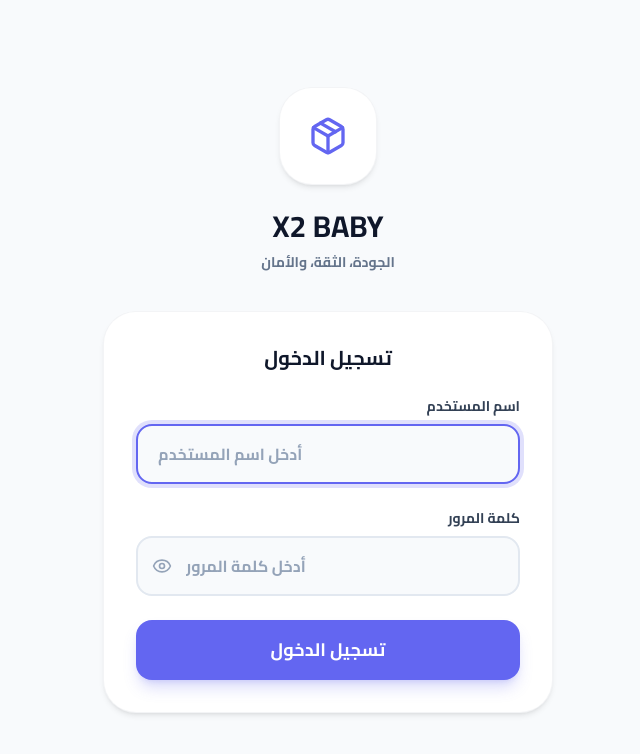
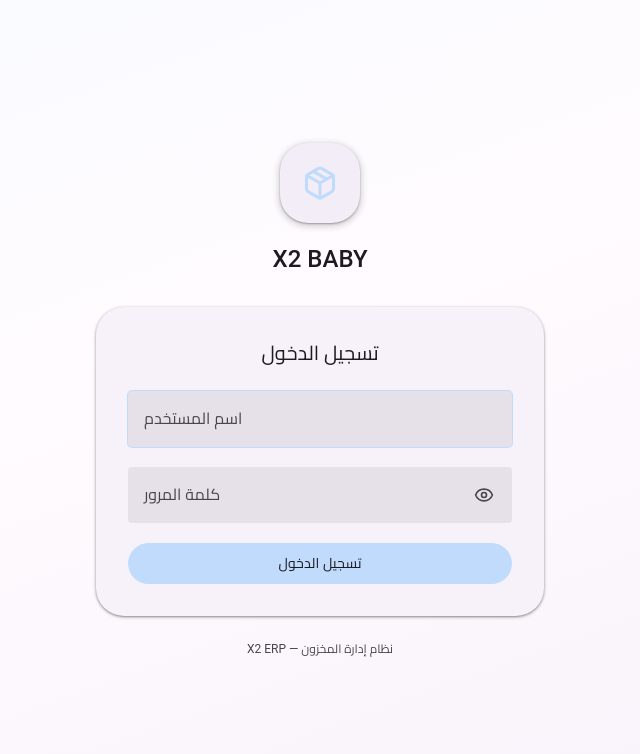
Before and after one commit to esm5436-wq/x2-baby-erp, a React (Vite) app in the folder frontend/: page / in a window 1280 px wide. Shown: the top 754 px of the page, without its empty margins (431-1071 px from the left). Built offline with nearby package versions, Linux system fonts and the light colour scheme; no server answers.

Commit message:
feat: MD3 default theme, AI button background, dark mode toggle in header

```diff
--- a/frontend/src/components/AIAssistant.tsx
+++ b/frontend/src/components/AIAssistant.tsx
@@ -307,7 +307,8 @@ const AIAssistant: React.FC<AIAssistantProps> = ({ state, onUpdateOrderStatus, o
             whileHover={{ scale: 1.1, rotate: 5 }}
             whileTap={{ scale: 0.9 }}
             onClick={toggleOpen}
-            className="fixed bottom-20 md:bottom-6 left-6 z-[250] w-14 h-14 bg-[var(--md-sys-color-primary-container)] text-[var(--md-sys-color-on-primary-container)] rounded-full shadow-md flex items-center justify-center cursor-pointer hover:shadow-lg transition-shadow"
+            className="fixed bottom-20 md:bottom-6 left-6 z-[250] w-14 h-14 rounded-full shadow-lg flex items-center justify-center cursor-pointer hover:shadow-xl transition-all"
+            style={{ backgroundColor: 'var(--md-sys-color-primary-container, #c2e7ff)', color: 'var(--md-sys-color-on-primary-container, #001e2e)' }}
             title="المساعد الذكي"
           >
             <Sparkles size={24} className="animate-pulse" />
--- a/frontend/src/components/layout/AppTopBar.tsx
+++ b/frontend/src/components/layout/AppTopBar.tsx
@@ -21,7 +21,7 @@ interface AppTopBarProps {
 }
 
 const AppTopBar: React.FC<AppTopBarProps> = ({ title, subtitle, actions }) => {
-  const { uiTheme, darkMode } = useTheme();
+  const { uiTheme, darkMode, toggleDarkMode } = useTheme();
   const isMD3 = uiTheme === 'material3';
 
   const bgColor = isMD3
@@ -80,6 +80,37 @@ const AppTopBar: React.FC<AppTopBarProps> = ({ title, subtitle, actions }) => {
           {actions}
         </div>
       )}
+
+      <button
+        onClick={toggleDarkMode}
+        style={{
+          display: 'flex',
+          alignItems: 'center',
+          justifyContent: 'center',
+          width: 40,
+          height: 40,
+          borderRadius: '50%',
+          border: 'none',
+          cursor: 'pointer',
+          flexShrink: 0,
+          backgroundColor: isMD3
+            ? 'var(--md-sys-color-surface-container-highest)'
+            : darkMode ? '#1e293b' : '#f1f5f9',
+          color: isMD3
+            ? 'var(--md-sys-color-on-surface)'
+            : darkMode ? '#f1f5f9' : '#0f172a',
+          transition: 'all 0.2s ease',
+        }}
+        title={darkMode ? 'الوضع النهاري' : 'الوضع الليلي'}
+      >
+        {isMD3 ? (
+          <span className="material-symbols-rounded" style={{ fontSize: 22 }}>
+            {darkMode ? 'light_mode' : 'dark_mode'}
+          </span>
+        ) : (
+          <span style={{ fontSize: 18 }}>{darkMode ? '☀️' : '🌙'}</span>
+        )}
+      </button>
     </div>
   );
 };
--- a/frontend/src/contexts/ThemeContext.tsx
+++ b/frontend/src/contexts/ThemeContext.tsx
@@ -92,13 +92,13 @@ const PRIMARY_COLOR_KEY = 'erp_md3_primary_color';
 const SECONDARY_COLOR_KEY = 'erp_md3_secondary_color';
 
 const ThemeContext = createContext<ThemeContextType>({
-  uiTheme: 'classic',
+  uiTheme: 'material3',
   setTheme: () => {},
   darkMode: false,
   toggleDarkMode: () => {},
   setDarkMode: () => {},
-  isMaterial3: false,
-  isClassic: true,
+  isMaterial3: true,
+  isClassic: false,
   primaryColor: DEFAULT_PRIMARY,
   secondaryColor: DEFAULT_SECONDARY,
   setPrimaryColor: () => {},
@@ -112,7 +112,7 @@ export const ThemeProvider: React.FC<{ children: ReactNode }> = ({ children }) =
   const [uiTheme, setThemeState] = useState<ThemeType>(() => {
     const saved = localStorage.getItem(THEME_STORAGE_KEY);
     if (saved === 'material3' || saved === 'classic') return saved;
-    return 'classic';
+    return 'material3';
   });
 
   const [darkMode, setDarkModeState] = useState(() => {
```
